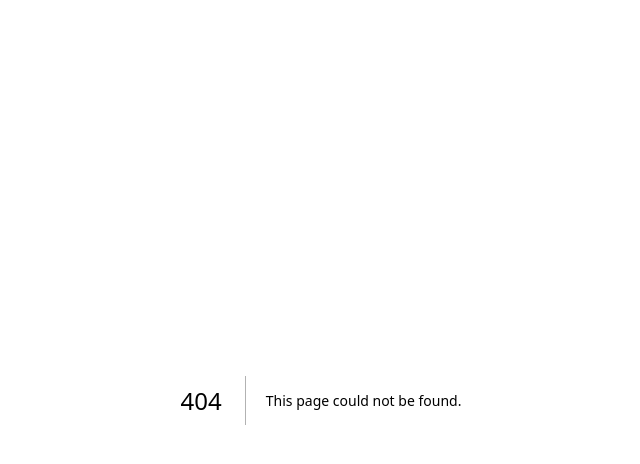
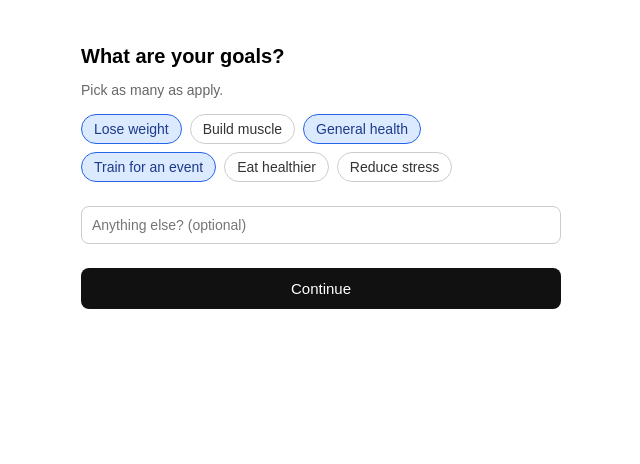
Before and after one commit to ananyaw/health-os, a Next.js app: page /onboarding in a window 1280 px wide. Before the commit this address had no page. Shown: the top 464 px of the page, without its empty margins (319-959 px from the left). Built offline with nearby package versions, Linux system fonts and the light colour scheme.

Commit message:
Create page.js

```diff
--- /dev/null
+++ b/app/onboarding/page.js
@@ -0,0 +1,188 @@
+"use client";
+import { useState } from "react";
+
+const GOAL_OPTIONS = [
+  "Lose weight",
+  "Build muscle",
+  "General health",
+  "Train for an event",
+  "Eat healthier",
+  "Reduce stress",
+];
+
+export default function Onboarding() {
+  const [step, setStep] = useState("goals");
+  const [goals, setGoals] = useState([
+    "Lose weight",
+    "General health",
+    "Train for an event",
+  ]);
+  const [notes, setNotes] = useState("");
+  const [modules, setModules] = useState({
+    nutrition: true,
+    exercise: true,
+    mealprep: true,
+  });
+
+  function toggleGoal(g) {
+    setGoals((prev) =>
+      prev.includes(g) ? prev.filter((x) => x !== g) : [...prev, g]
+    );
+  }
+
+  function toggleModule(key) {
+    setModules((prev) => ({ ...prev, [key]: !prev[key] }));
+  }
+
+  function chipStyle(active) {
+    return {
+      display: "inline-block",
+      padding: "6px 12px",
+      borderRadius: 999,
+      border: "1px solid " + (active ? "#2563eb" : "#ccc"),
+      background: active ? "#dbeafe" : "#fff",
+      color: active ? "#1e3a8a" : "#333",
+      margin: "0 8px 8px 0",
+      fontSize: 14,
+      cursor: "pointer",
+    };
+  }
+
+  const onModules = [
+    modules.nutrition && "nutrition",
+    modules.exercise && "exercise",
+    modules.mealprep && "meal-prep",
+  ].filter(Boolean);
+
+  return (
+    <main
+      style={{
+        padding: 24,
+        maxWidth: 480,
+        margin: "0 auto",
+        fontFamily: "sans-serif",
+      }}
+    >
+      {step === "goals" && (
+        <div>
+          <h1 style={{ fontSize: 20, fontWeight: 600 }}>
+            What are your goals?
+          </h1>
+          <p style={{ color: "#666", fontSize: 14 }}>Pick as many as apply.</p>
+          <div style={{ margin: "16px 0" }}>
+            {GOAL_OPTIONS.map((g) => (
+              <span
+                key={g}
+                style={chipStyle(goals.includes(g))}
+                onClick={() => toggleGoal(g)}
+              >
+                {g}
+              </span>
+            ))}
+          </div>
+          <input
+            type="text"
+            placeholder="Anything else? (optional)"
+            value={notes}
+            onChange={(e) => setNotes(e.target.value)}
+            style={{
+              width: "100%",
+              padding: 10,
+              fontSize: 14,
+              border: "1px solid #ccc",
+              borderRadius: 8,
+              marginBottom: 24,
+              boxSizing: "border-box",
+            }}
+          />
+          <button
+            onClick={() => setStep("modules")}
+            style={{
+              width: "100%",
+              padding: 12,
+              background: "#111",
+              color: "#fff",
+              border: "none",
+              borderRadius: 8,
+              fontSize: 15,
+            }}
+          >
+            Continue
+          </button>
+        </div>
+      )}
+
+      {step === "modules" && (
+        <div>
+          <h1 style={{ fontSize: 20, fontWeight: 600 }}>
+            What do you want help with?
+          </h1>
+          <p style={{ color: "#666", fontSize: 14, marginBottom: 16 }}>
+            Turn off anything you don't need.
+          </p>
+          {[
+            { key: "nutrition", label: "Nutrition" },
+            { key: "exercise", label: "Exercise and training" },
+            { key: "mealprep", label: "Meal-prep" },
+          ].map((m) => (
+            <div
+              key={m.key}
+              style={{
+                display: "flex",
+                justifyContent: "space-between",
+                alignItems: "center",
+                padding: "12px 16px",
+                background: "#f5f5f5",
+                borderRadius: 10,
+                marginBottom: 8,
+              }}
+            >
+              <span>{m.label}</span>
+              <button
+                onClick={() => toggleModule(m.key)}
+                style={{
+                  padding: "4px 12px",
+                  borderRadius: 999,
+                  border: "none",
+                  background: modules[m.key] ? "#dcfce7" : "#eee",
+                  color: modules[m.key] ? "#166534" : "#888",
+                  fontSize: 13,
+                }}
+              >
+                {modules[m.key] ? "On" : "Off"}
+              </button>
+            </div>
+          ))}
+          <button
+            onClick={() => setStep("done")}
+            style={{
+              width: "100%",
+              padding: 12,
+              background: "#111",
+              color: "#fff",
+              border: "none",
+              borderRadius: 8,
+              fontSize: 15,
+              marginTop: 16,
+            }}
+          >
+            Continue
+          </button>
+        </div>
+      )}
+
+      {step === "done" && (
+        <div style={{ textAlign: "center", paddingTop: 40 }}>
+          <h1 style={{ fontSize: 20, fontWeight: 600 }}>You're set</h1>
+          <p style={{ color: "#666", fontSize: 14 }}>
+            {onModules.length > 0
+              ? onModules.join(", ") +
+                (onModules.length > 1 ? " are on. " : " is on. ")
+              : "Nothing extra is on. "}
+            We'll ask about anything else the first time it matters.
+          </p>
+        </div>
+      )}
+    </main>
+  );
+}
```
